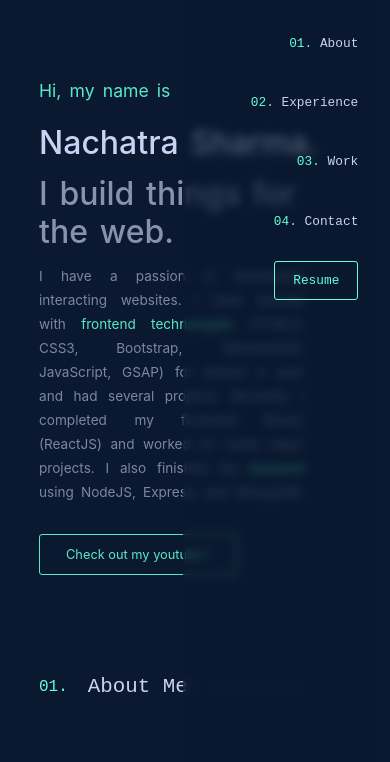
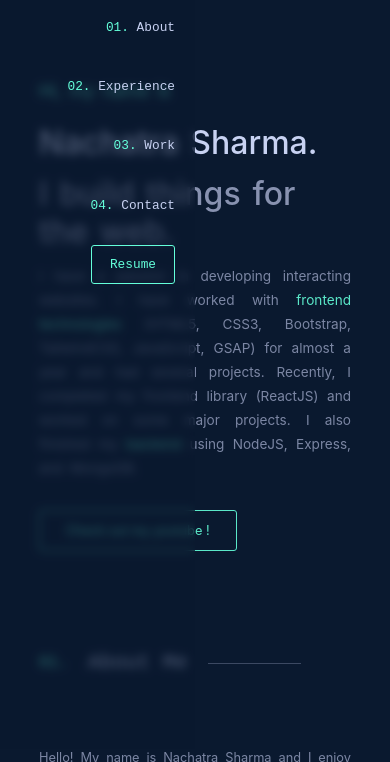
Before and after one commit to nachatra-sharma/nachatra-sharma, a website: page index.html in a window 390 px wide. Both pictures are taken after a click on the element 355 px from the left and 35 px from the top of the page. Shown: the part 82-844 px from the top of the page. Drawn offline with nearby package versions, Linux system fonts and the light colour scheme.

Commit message:
responsive menu bar

```diff
--- a/index.html
+++ b/index.html
@@ -149,7 +149,7 @@
       <!-- Header Ends Here -->
 
       <!-- Drop Down Menu Start Here -->
-      <nav class="navbar-list-hidden" style="display: none">
+      <nav class="navbar-list-hidden">
         <ul>
           <li class="first-navbar-item">
             <a href=""> <span>01.</span> About </a>
--- a/script.js
+++ b/script.js
@@ -1,10 +1,11 @@
 let navBar = document.querySelector(".navbar-icon-box");
-let navItems1 = document.querySelector(".navbar-list-hidden");
-let navItems2 = document.querySelector(".navbar-list");
+let navItems = document.querySelector(".navbar-list-hidden");
 navBar.addEventListener("click", function () {
-  if (navItems1.style.display === "none") {
-    navItems1.style.display = "flex";
+  if (navItems.classList.contains('navbar-list-hidden') ) {
+    navItems.classList.add('navbar-list-visible');
+    navItems.classList.remove('navbar-list-hidden');
   } else {
-    navItems1.style.display = "none";
+    navItems.classList.add('navbar-list-hidden');
+    navItems.classList.remove('navbar-list-visible');
   }
 });
--- a/style.css
+++ b/style.css
@@ -936,20 +936,42 @@ header {
   .navbar-list-hidden {
     width: 50%;
     position: absolute;
-    height: 91%;
+    height: 92%;
     backdrop-filter: blur(5px);
     overflow: hidden;
-    right: 3%;
-    top: 9%;
+    left: -50%;
     margin: auto;
     gap: 20px;
     justify-content: end;
     text-align: right;
     background-color: #0a192f9f;
     z-index: 15;
+    transition: all 0.3s ease-in-out;
+  }
+
+  .navbar-list-visible {
+    width: 50%;
+    position: absolute;
+    height: 91.3%;
+    backdrop-filter: blur(5px);
+    overflow: hidden;
+    right: 50%;
+    margin: auto;
+    gap: 20px;
+    justify-content: end;
+    text-align: right;
+    background-color: #0a192f9f;
+    z-index: 15;
+    transition: all 0.3s ease-in-out;
   }
 
   .navbar-list-hidden ul li {
+    list-style: none;
+    margin-top: 40px;
+    margin-right: 20px;
+  }
+
+  .navbar-list-visible ul li {
     list-style: none;
     margin-top: 40px;
     margin-right: 20px;
@@ -960,6 +982,20 @@ header {
     align-items: center;
     list-style: none;
     gap: 40px;
+  }
+
+  .navbar-list-visible ul li a {
+    text-decoration: none;
+    color: var(--light-gray);
+    transition: all 0.2s ease-in-out;
+  }
+
+  .navbar-list-visible ul li:hover a {
+    color: var(--light-cyan);
+  }
+
+  .navbar-list-visible ul li span {
+    color: var(--light-cyan);
   }
 
   .navbar-list-hidden ul li a {
@@ -975,6 +1011,7 @@ header {
   .navbar-list-hidden ul li span {
     color: var(--light-cyan);
   }
+
 
   .header-btn {
     margin-top: 30px;
@@ -1105,7 +1142,7 @@ header {
     font-size: 0.8rem;
   }
 
-  .navbar-list-hidden ul li {
+  .navbar-list-visible ul li {
     font-size: 0.8rem;
   }
 
@@ -1168,9 +1205,13 @@ header {
   }
 
   .home-para {
-    width: 85%;
+    width: 100%;
     font-size: 0.85rem;
     line-height: 1.5rem;
+  }
+
+  .navbar-list-mobile {
+    position: absolute;
   }
 
 }
```
